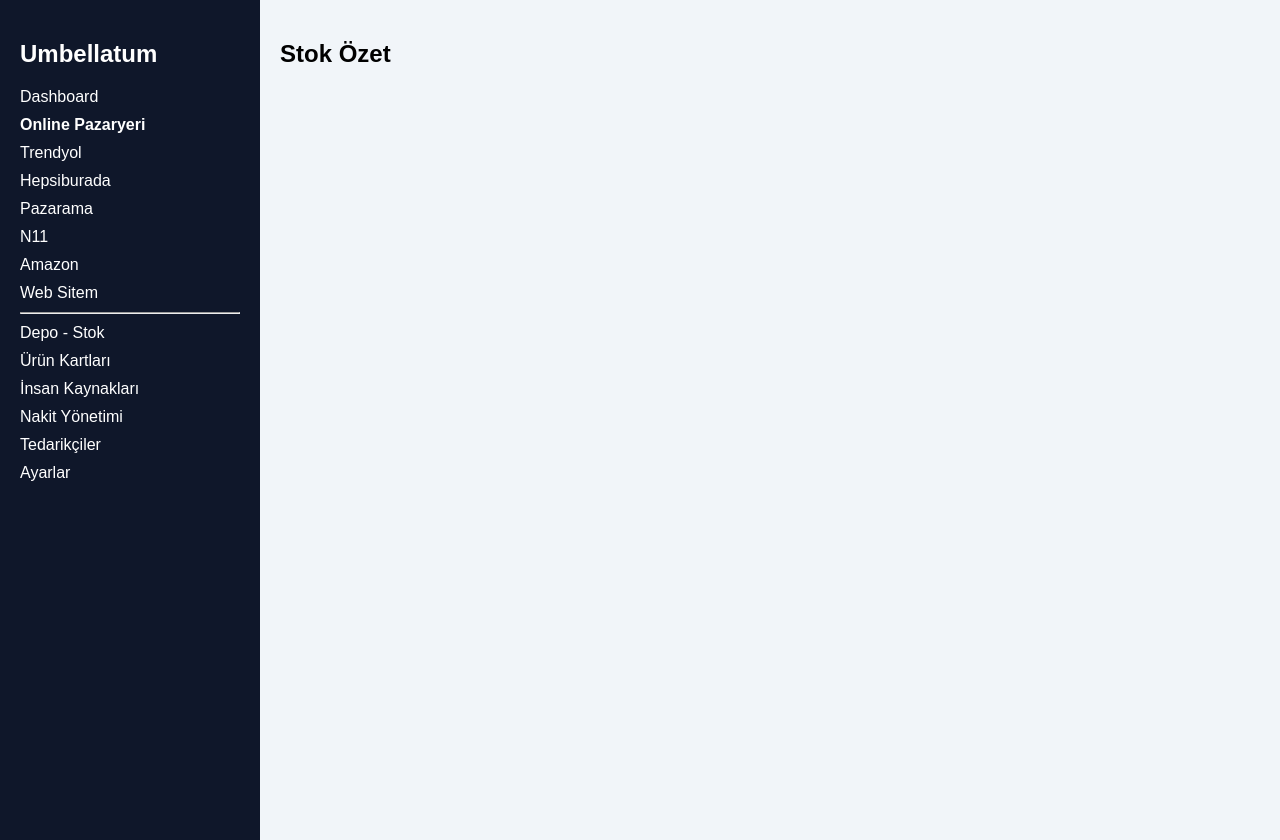
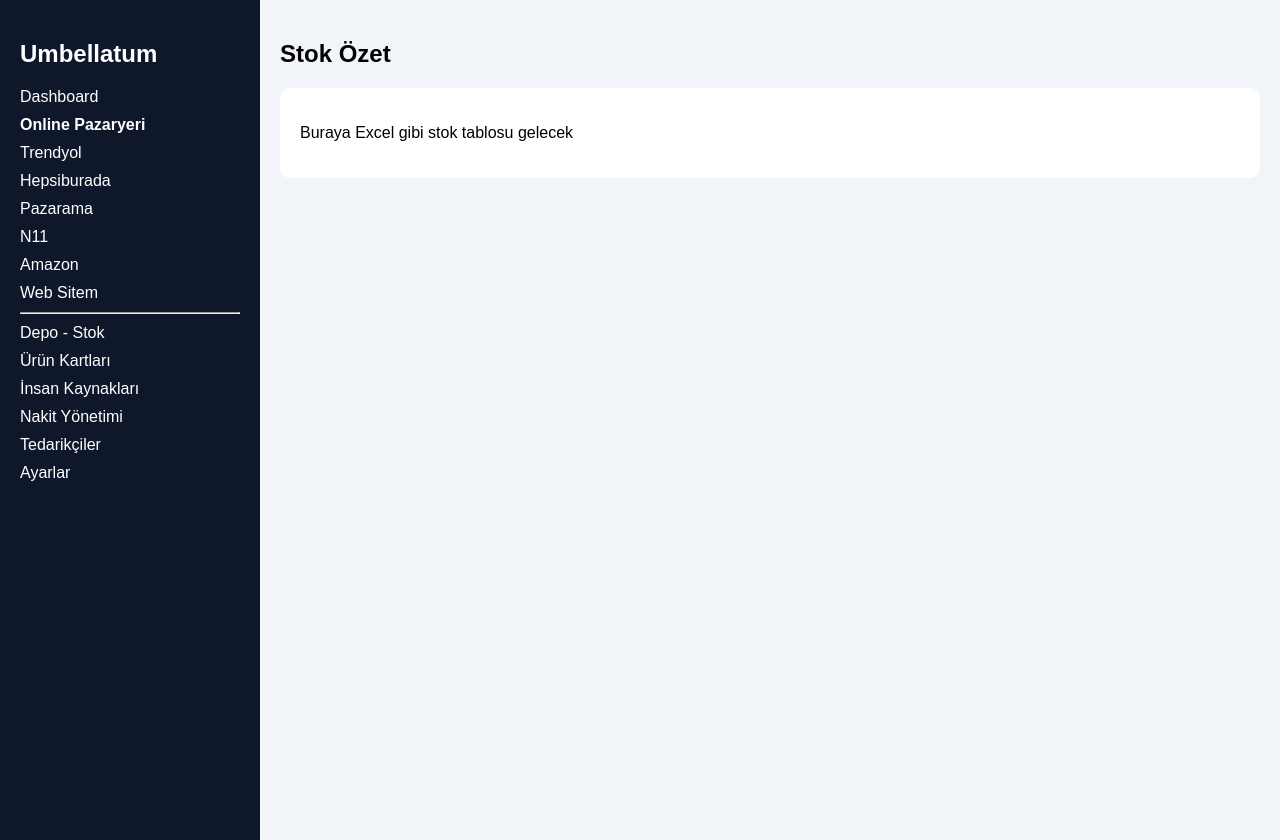
Before and after one commit to umbellatum54/stok-api, a Flask app: page /stok-ozet in a window 1280 px wide. Run offline with Flask 3, Linux system fonts and the light colour scheme.

Commit message:
Update stok_ozet.html

```diff
--- a/templates/stok_ozet.html
+++ b/templates/stok_ozet.html
@@ -1,6 +1,11 @@
 {% extends "layout.html" %}
+
 {% block content %}
 
 <h2>Stok Özet</h2>
 
+<div class="card">
+    <p>Buraya Excel gibi stok tablosu gelecek</p>
+</div>
+
 {% endblock %}
```
